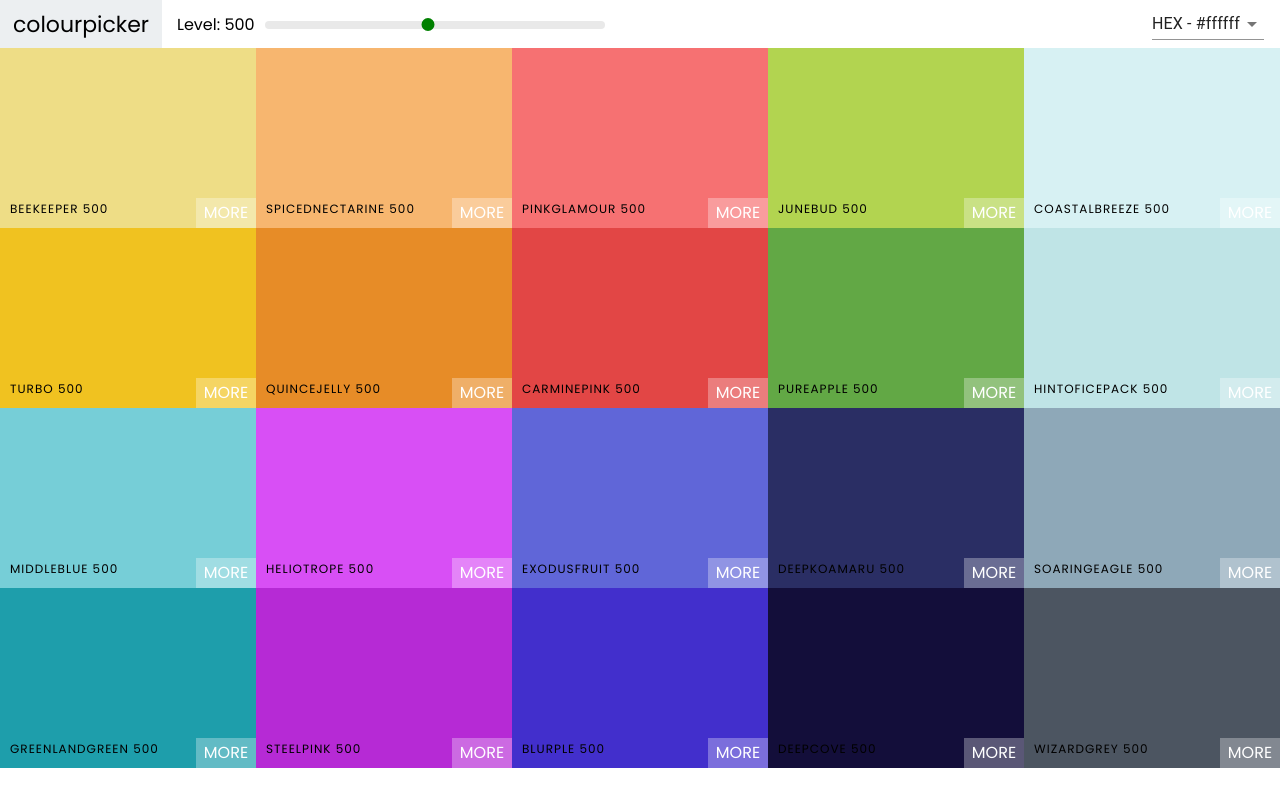
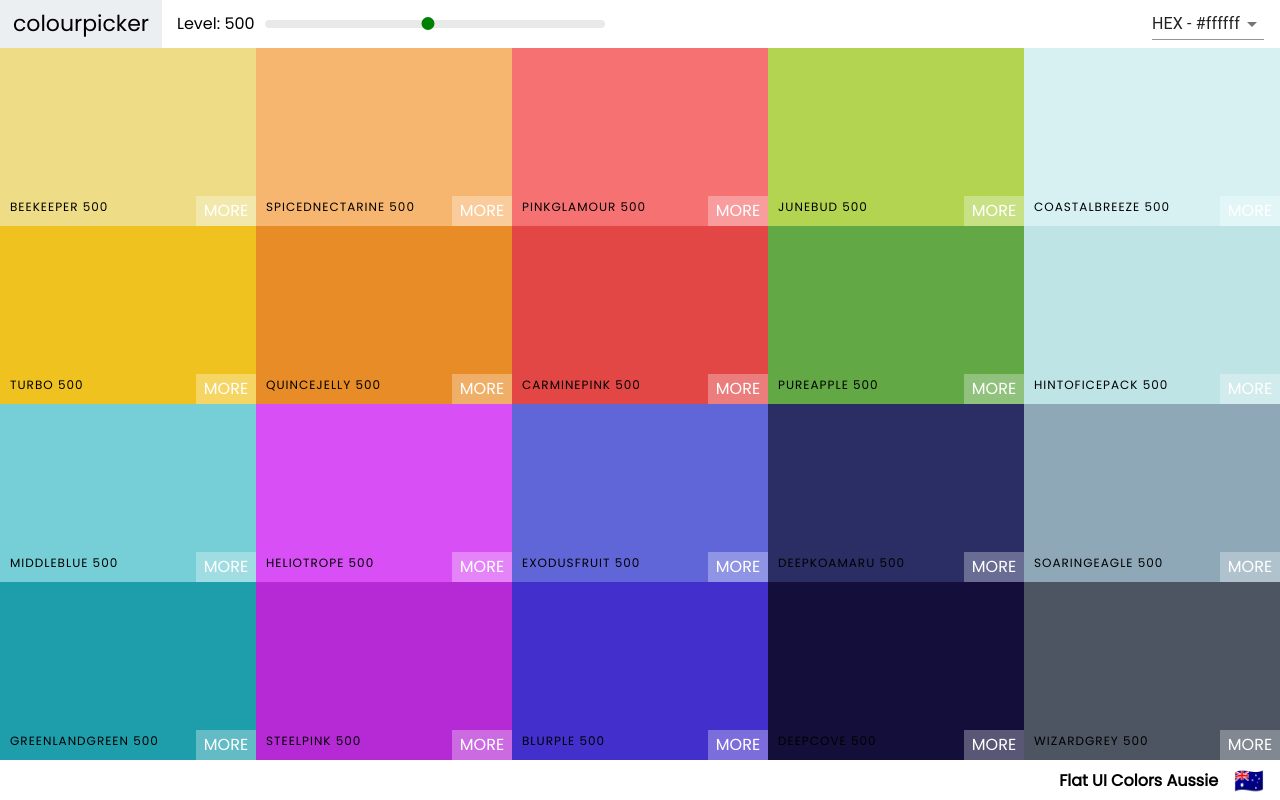
Before and after one commit to Vlad-B/colour-picker, a React (Create React App) app: page / in a window 1280 px wide. Built offline with nearby package versions, Linux system fonts and the light colour scheme.

Commit message:
Add Footer

```diff
--- a/public/index.html
+++ b/public/index.html
@@ -1,43 +1,22 @@
 <!DOCTYPE html>
 <html lang="en">
+
 <head>
   <meta charset="utf-8" />
   <link rel="icon" href="%PUBLIC_URL%/favicon.ico" />
   <meta name="viewport" content="width=device-width, initial-scale=1" />
   <meta name="theme-color" content="#000000" />
-    <meta
-      name="description"
-      content="Web site created using create-react-app"
-    />
+  <meta name="description" content="Web site created using create-react-app" />
   <link rel="apple-touch-icon" href="%PUBLIC_URL%/logo192.png" />
-    <!--
-      manifest.json provides metadata used when your web app is installed on a
-      user's mobile device or desktop. See https://developers.google.com/web/fundamentals/web-app-manifest/
-    -->
+
   <link rel="manifest" href="%PUBLIC_URL%/manifest.json" />
-    <!--
-      Notice the use of %PUBLIC_URL% in the tags above.
-      It will be replaced with the URL of the `public` folder during the build.
-      Only files inside the `public` folder can be referenced from the HTML.
 
-      Unlike "/favicon.ico" or "favicon.ico", "%PUBLIC_URL%/favicon.ico" will
-      work correctly both with client-side routing and a non-root public URL.
-      Learn how to configure a non-root public URL by running `npm run build`.
-    -->
   <title>React App</title>
 </head>
+
 <body>
-    <noscript>You need to enable JavaScript to run this app.</noscript>
   <div id="root"></div>
-    <!--
-      This HTML file is a template.
-      If you open it directly in the browser, you will see an empty page.
 
-      You can add webfonts, meta tags, or analytics to this file.
-      The build step will place the bundled scripts into the <body> tag.
+</body>
 
-      To begin the development, run `npm start` or `yarn start`.
-      To create a production bundle, use `npm run build` or `yarn build`.
-    -->
-  </body>
 </html>
--- a/src/ColorBox.css
+++ b/src/ColorBox.css
@@ -36,7 +36,6 @@
 
 .box-content {
 	position: absolute;
-	width: 100%;
 	left: 0px;
 	bottom: 0px;
 	padding: 10px;
--- a/src/Palette.css
+++ b/src/Palette.css
@@ -1,7 +1,24 @@
 .Palette {
 	height: 100vh;
+	width: 100%;
+	display: flex;
+	flex-direction: column;
 }
 
 .Palette-colors {
 	height: 90%
 }
+
+.Palette-footer {
+	background-color: #fff;
+	height: 5vh;
+	display: flex;
+	justify-content: flex-end;
+	align-items: center;
+	font-weight: bold;
+}
+
+.emoji {
+	font-size: 1.5rem;
+	margin: 0 1rem;
+}
--- a/src/Palette.js
+++ b/src/Palette.js
@@ -21,14 +21,19 @@
 	}
 
 	render() {
-		const { colors } = this.props.palette;
+		const { colors, paletteName, emoji } = this.props.palette;
 		const { level, format } = this.state;
-		const colorBoxes = colors[level].map((color) => <ColorBox background={color[format]} name={color.name} />);
+		const colorBoxes = colors[level].map((color) => (
+			<ColorBox background={color[format]} name={color.name} key={color.id} />
+		));
 		return (
 			<div className="Palette">
 				<Navbar level={level} handleSlider={this.handleSlider} handleChange={this.changeFormat} />
 				<div className="Palette-colors">{colorBoxes}</div>
-				{/* footer */}
+				<footer className="Palette-footer">
+					{paletteName}
+					<span className="emoji">{emoji}</span>
+				</footer>
 			</div>
 		);
 	}
--- a/src/index.css
+++ b/src/index.css
@@ -1,7 +1,13 @@
 @import url('https://fonts.googleapis.com/css2?family=Poppins&display=swap');
 
+html, body{
+  height: 100%;
+  width: 100%;
+  margin: 0;
+
+}
+
 body {
-  margin: 0;
   font-family: 'Poppins', sans-serif;;
   -webkit-font-smoothing: antialiased;
   -moz-osx-font-smoothing: grayscale;
```
Lines whose indentation alone changed are shown as unchanged.
